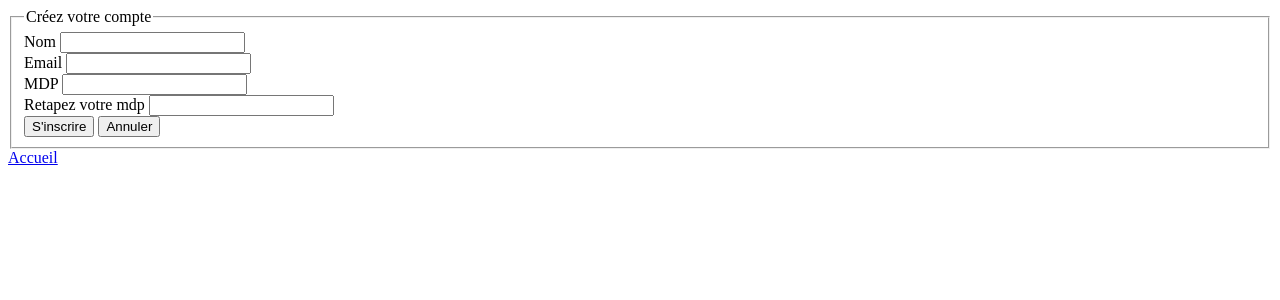
After one commit to lanneyre/login.php, a PHP site: page /View/create.view.php in a window 1280 px wide. The commit adds this page. Shown: the top 300 px of the page. Run offline with PHP 8.4, Linux system fonts and the light colour scheme.

Commit message:
Formulaire d'inscription

```diff
--- /dev/null
+++ b/Controller/create.cont.php
@@ -0,0 +1,2 @@
+<?php
+    include_once("View/create.view.php");
--- a/Controller/home.cont.php
+++ b/Controller/home.cont.php
@@ -1,6 +1,6 @@
 <?php
 
-    var_dump($_SESSION);
+    // var_dump($_SESSION);
 
     if(empty($_SESSION['user'])){
         include_once("View/login.view.php");
--- /dev/null
+++ b/View/create.view.php
@@ -0,0 +1,21 @@
+<!DOCTYPE html>
+<html lang="fr">
+<head>
+    <meta charset="UTF-8">
+    <meta name="viewport" content="width=device-width, initial-scale=1.0">
+    <title>create</title>
+</head>
+<body>
+    <fieldset>
+        <legend>Créez votre compte</legend>
+        <form action="?page=createCompte" method="post">
+        <label for="nom">Nom</label> <input type="text" name="nom" id="nom"><br>
+            <label for="email">Email</label> <input type="email" name="email" id="email"><br>
+            <label for="mdp">MDP</label> <input type="password" name="mdp" id="mdp"><br>
+            <label for="mdp2">Retapez votre mdp</label> <input type="password" name="mdp2" id="mdp2"><br>
+            <input type="submit" value="S'inscrire"> <input type="reset" value="Annuler">
+        </form>
+    </fieldset>
+    <a href="?page=home">Accueil</a>
+</body>
+</html>
--- a/View/home.view.php
+++ b/View/home.view.php
@@ -9,6 +9,6 @@
     <h1>Bienvenue <?php echo $_SESSION['user']->nom;?></h1>
     <h2>Sur ce site</h2>
 
-    <a href="deco.php">se déconnecter</a>
+    <a href="deco.php">Se déconnecter</a>
 </body>
 </html>
--- a/View/login.view.php
+++ b/View/login.view.php
@@ -14,5 +14,6 @@
             <input type="submit" value="Se connecter"> <input type="reset" value="Annuler">
         </form>
     </fieldset>
+    <a href="?page=create">S'inscrire</a>
 </body>
 </html>
```
